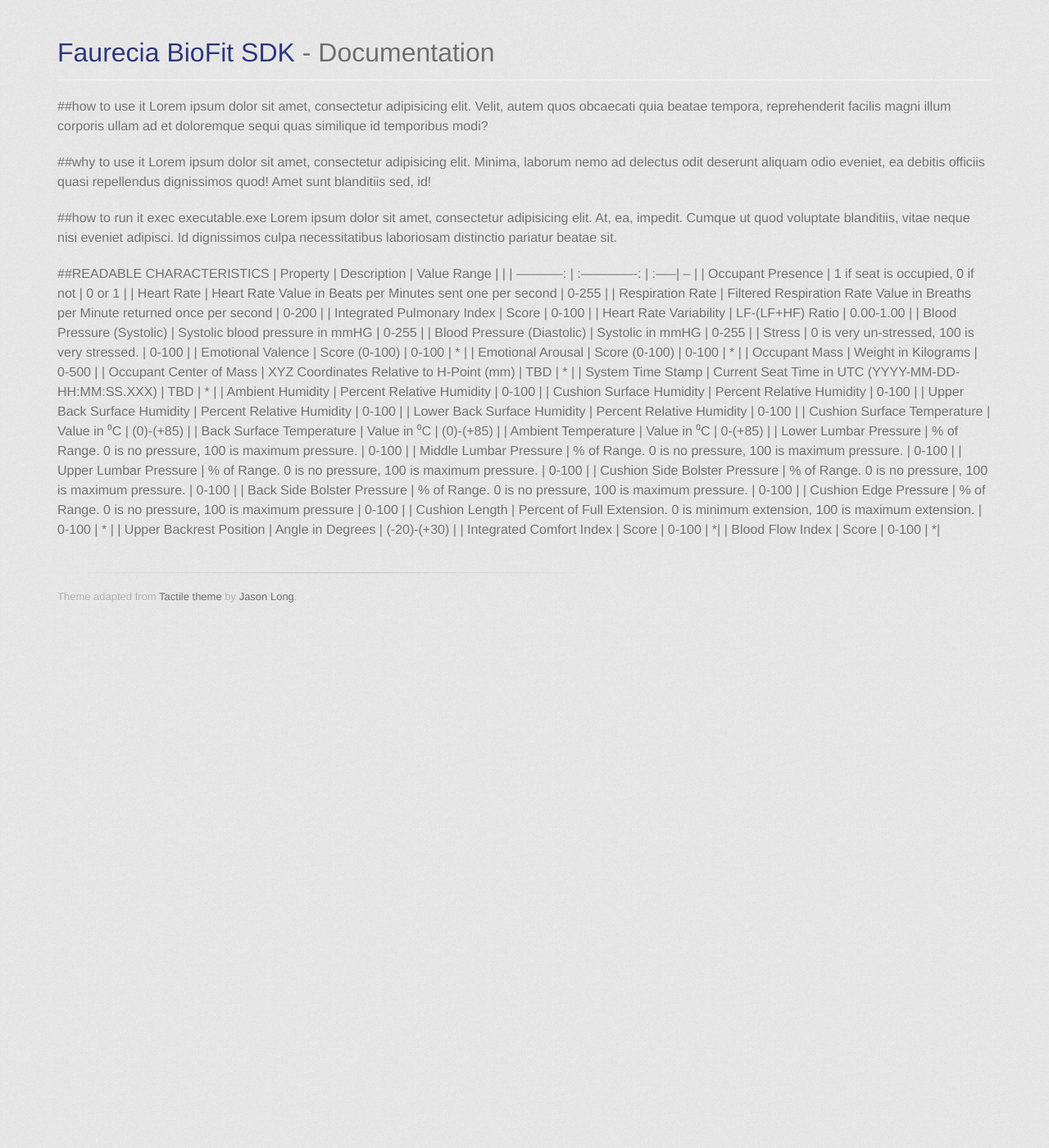
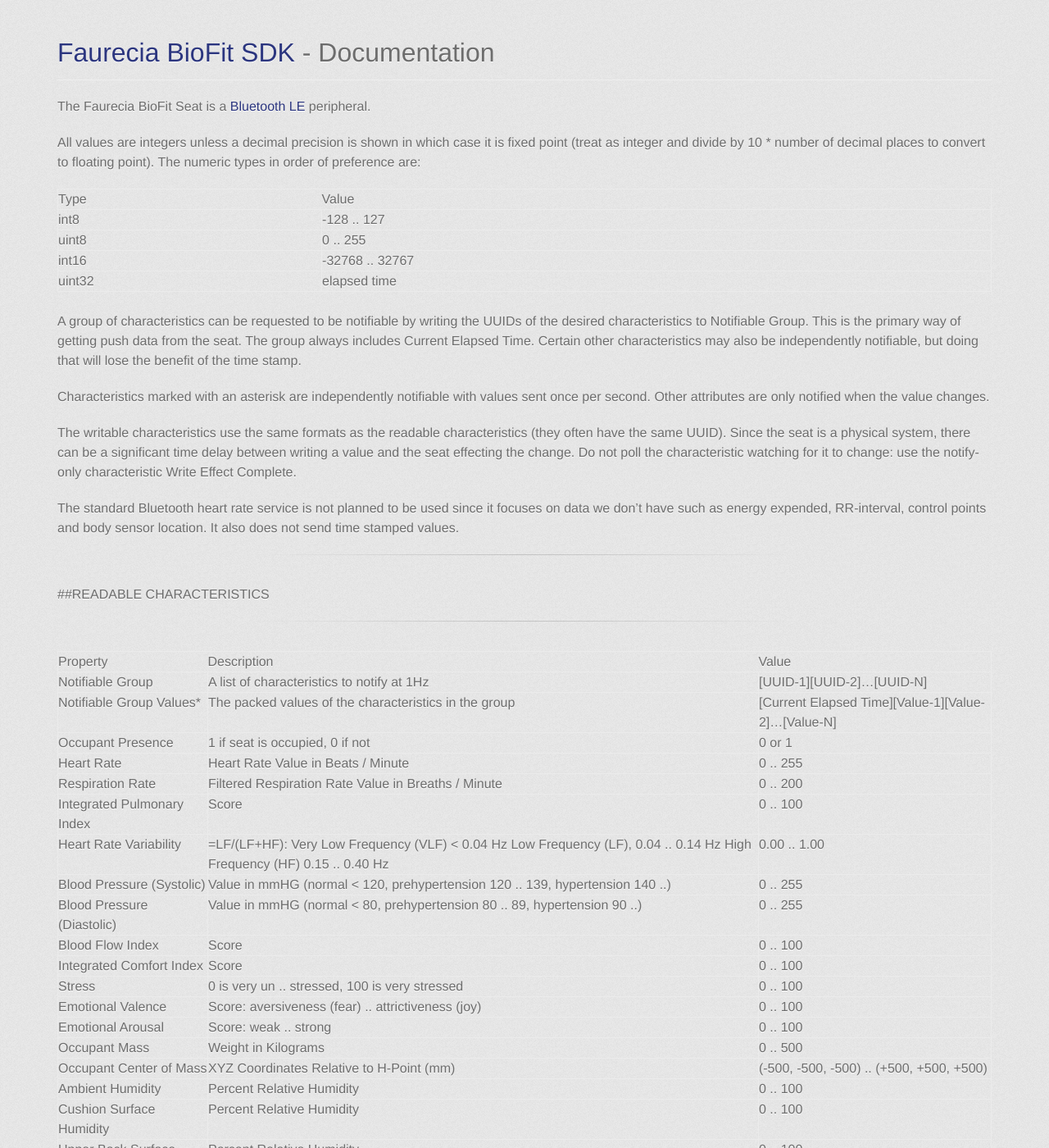
Before and after one commit to FaureciaDev/faureciadev.github.io, a Jekyll site: the page built from documentation.html, in a window 1280 px wide and 1400 px high. Shown: the whole window at 82% size. Built offline with Jekyll 4.4.1, drawn with Linux system fonts in a browser that asks for light colours; some web fonts are replaced; Markdown is read by kramdown in place of the engine named in the settings; some of the changed text lies outside the part shown.

Commit message:
added notifiable and writeable characteristic documentation. Add introduction to type values

```diff
--- a/_includes/documentation.md
+++ b/_includes/documentation.md
@@ -1,43 +1,109 @@
-##how to use it
-Lorem ipsum dolor sit amet, consectetur adipisicing elit. Velit, autem quos obcaecati quia beatae tempora, reprehenderit facilis magni illum corporis ullam ad et doloremque sequi quas similique id temporibus modi?
+The Faurecia BioFit Seat is a [Bluetooth LE](http://www.bluetooth.com/Pages/low-energy-tech-info.aspx) peripheral.
 
-##why to use it
-Lorem ipsum dolor sit amet, consectetur adipisicing elit. Minima, laborum nemo ad delectus odit deserunt aliquam odio eveniet, ea debitis officiis quasi repellendus dignissimos quod! Amet sunt blanditiis sed, id!
+All values are integers unless a decimal precision is shown in which
+case it is fixed point (treat as integer and divide by 10 * number of
+decimal places to convert to floating point). The numeric types in
+order of preference are:
 
-##how to run it
-    exec executable.exe
-Lorem ipsum dolor sit amet, consectetur adipisicing elit. At, ea, impedit. Cumque ut quod voluptate blanditiis, vitae neque nisi eveniet adipisci. Id dignissimos culpa necessitatibus laboriosam distinctio pariatur beatae sit.
+|Type | Value|
+| :----- | :----------- |
+| int8   | -128 .. 127 |
+| uint8  | 0 .. 255 |
+| int16  | -32768 .. 32767 |
+| uint32 | elapsed time |
 
+<br />
+A group of characteristics can be requested to be notifiable by
+writing the UUIDs of the desired characteristics to Notifiable Group.
+This is the primary way of getting push data from the seat. The group
+always includes Current Elapsed Time. Certain other characteristics
+may also be independently notifiable, but doing that will lose the
+benefit of the time stamp.
+
+Characteristics marked with an asterisk are independently notifiable
+with values sent once per second. Other attributes are only notified
+when the value changes.
+
+The writable characteristics use the same formats as the readable
+characteristics (they often have the same UUID). Since the seat is a
+physical system, there can be a significant time delay between writing
+a value and the seat effecting the change. Do not poll the
+characteristic watching for it to change: use the notify-only
+characteristic Write Effect Complete.
+
+The standard Bluetooth heart rate service is not planned to be used
+since it focuses on data we don't have such as energy expended,
+RR-interval, control points and body sensor location. It also does not
+send time stamped values.
+
+<hr />
 ##READABLE CHARACTERISTICS
-|  Property  | Description   | Value Range  | |
-| -----------: | :-------------: | :-----| -- |
+<hr />
+
+|  Property  | Description   | Value |
+| :---------------------- | :------------- | :-----|
+|Notifiable Group   |     A list of characteristics to notify at 1Hz |  [UUID-1][UUID-2]...[UUID-N]
+|Notifiable Group Values*   |    The packed values of the characteristics in the group | [Current Elapsed Time][Value-1][Value-2]...[Value-N]
 | Occupant Presence |  1 if seat is occupied, 0 if not | 0 or 1 |
-| Heart Rate  | Heart Rate Value in Beats per Minutes sent one per second  | 0-255 |
-| Respiration Rate | Filtered Respiration Rate Value in Breaths per Minute returned once per second | 0-200 |
-| Integrated Pulmonary Index | Score | 0-100 |
-| Heart Rate Variability | LF-(LF+HF) Ratio | 0.00-1.00 |
-| Blood Pressure (Systolic) | Systolic blood pressure in mmHG | 0-255 |
-| Blood Pressure (Diastolic) | Systolic in mmHG | 0-255 |
-| Stress | 0 is very un-stressed, 100 is very stressed. | 0-100 |
-| Emotional Valence | Score (0-100) | 0-100 | * |
-| Emotional Arousal | Score (0-100) | 0-100 | * |
-| Occupant Mass | Weight in Kilograms | 0-500 |
-| Occupant Center of Mass | XYZ Coordinates Relative to H-Point (mm) | TBD | * |
-| System Time Stamp | Current Seat Time in UTC (YYYY-MM-DD-HH:MM:SS.XXX) | TBD | * |
-| Ambient Humidity | Percent Relative Humidity | 0-100 |
-| Cushion Surface Humidity | Percent Relative Humidity | 0-100 |
-| Upper Back Surface Humidity  | Percent Relative Humidity | 0-100 |
-| Lower Back Surface Humidity | Percent Relative Humidity | 0-100 |
-| Cushion Surface Temperature | Value in ⁰C | (0)-(+85) |
-| Back Surface Temperature | Value in ⁰C | (0)-(+85) |
-| Ambient Temperature | Value in ⁰C | 0-(+85) |
-| Lower Lumbar Pressure | % of Range. 0 is no pressure, 100 is maximum pressure. | 0-100 |
-| Middle Lumbar Pressure | % of Range. 0 is no pressure, 100 is maximum pressure. | 0-100 |
-| Upper Lumbar Pressure | % of Range. 0 is no pressure, 100 is maximum pressure. | 0-100 |
-| Cushion Side Bolster Pressure | % of Range. 0 is no pressure, 100 is maximum pressure. | 0-100 |
-| Back Side Bolster Pressure | % of Range. 0 is no pressure, 100 is maximum pressure. | 0-100 |
-| Cushion Edge Pressure | % of Range. 0 is no pressure, 100 is maximum pressure | 0-100 |
-| Cushion Length | Percent of Full Extension. 0 is minimum extension, 100 is maximum extension. | 0-100 | * |
-| Upper Backrest Position | Angle in Degrees | (-20)-(+30) |
-| Integrated Comfort Index | Score | 0-100 | *|
-| Blood Flow Index | Score | 0-100 | *|
+| Heart Rate  | Heart Rate Value in Beats / Minute | 0 .. 255 |
+| Respiration Rate | Filtered Respiration Rate Value in Breaths / Minute | 0 .. 200 |
+| Integrated Pulmonary Index | Score | 0 .. 100 |
+| Heart Rate Variability | =LF/(LF+HF): Very Low Frequency (VLF) < 0.04 Hz Low Frequency (LF), 0.04 .. 0.14 Hz High Frequency (HF) 0.15 .. 0.40 Hz | 0.00 .. 1.00 |
+| Blood Pressure (Systolic) | Value in mmHG (normal < 120, prehypertension 120 .. 139, hypertension 140 ..) | 0 .. 255 |
+| Blood Pressure (Diastolic) | Value in mmHG (normal < 80, prehypertension 80 .. 89, hypertension 90 ..) | 0 .. 255 |
+| Blood Flow Index | Score | 0 .. 100 |
+| Integrated Comfort Index | Score | 0 .. 100 |
+| Stress | 0 is very un .. stressed, 100 is very stressed | 0 .. 100 |
+| Emotional Valence | Score: aversiveness (fear) .. attrictiveness (joy) | 0 .. 100 |
+| Emotional Arousal | Score: weak .. strong | 0 .. 100 |
+| Occupant Mass | Weight in Kilograms | 0 .. 500 |
+| Occupant Center of Mass | XYZ Coordinates Relative to H-Point (mm) | (-500, -500, -500) .. (+500, +500, +500) |
+| Ambient Humidity | Percent Relative Humidity | 0 .. 100 |
+| Cushion Surface Humidity | Percent Relative Humidity | 0 .. 100 |
+| Upper Back Surface Humidity  | Percent Relative Humidity | 0 .. 100 |
+| Lower Back Surface Humidity | Percent Relative Humidity | 0 .. 100 |
+| Cushion Surface Temperature | Value in ⁰C | 0 .. 85 |
+| Back Surface Temperature | Value in ⁰C | 0 .. 85 |
+| Ambient Temperature | Value in ⁰C | 0 .. 85 |
+| Lower Lumbar Pressure | % of Range. 0 is no pressure, 100 is maximum pressure. | 0 .. 100 |
+| Middle Lumbar Pressure | % of Range. 0 is no pressure, 100 is maximum pressure. | 0 .. 100 |
+| Upper Lumbar Pressure | % of Range. 0 is no pressure, 100 is maximum pressure. | 0 .. 100 |
+| Cushion Side Bolster Pressure | % of Range. 0 is no pressure, 100 is maximum pressure. | 0 .. 100 |
+| Back Side Bolster Pressure | % of Range. 0 is no pressure, 100 is maximum pressure. | 0 .. 100 |
+| Cushion Edge Pressure | % of Range. 0 is no pressure, 100 is maximum pressure | 0 .. 100 |
+| Cushion Length | Percent of Full Extension. 0 is minimum extension, 100 is maximum extension. | 0 .. 100 |
+| Upper Backrest Position | Angle in Degrees | -20 .. +30 |
+| Massage Program Selection | 0 is off, 1-99 are pre-set programs | 0 .. 99
+|Massage Intensity           | 1 is min intensity, 9 is max intensity |    1 .. 9
+|Massage Speed               | 1 is min speed, 9 is max speed|    1 .. 9
+|Ventilation Level           | 0 is off, 1 is min ventilation, 9 is max ventilation |    0 .. 9
+|Back Heating and Cooling    | < 0 is cooling, 0 is off, > 0 is heating | -9 .. 9
+|Cushion Heating and Cooling | < 0 is cooling, 0 is off, > 0 is heating | -9 .. 9
+
+<hr />
+##NOTIFIABLE ONLY CHARACTERISTICS
+<hr />
+
+|  Property  | Value |
+| :---------------------- | :------------- | :-----|
+|Write Effect Complete  || [UUID][Value]
+
+
+<hr />
+##WRITEABLE CHARACTERISTICS
+<hr />
+|  Property  | Time to take effect  |
+| :---------------------- | :-----|
+|Massage Program Selection     |   0.2 s
+|Massage Intensity             |   0.2 s
+|Massage Speed                 |   0.2 s
+|Lower Lumbar Pressure         |   4.0 s
+|Middle Lumbar Pressure        |   4.0 s
+|Upper Lumbar Pressure         |   4.0 s
+|Cushion Side Bolster Width    |   2.5 s
+|Back Side Bolster Width       |   3.5 s
+|Cushion Length                |   2.5 s
+|Upper Backrest Position       |   3.0 s
+|Ventilation Level             |   0.2 s
+|Back Heating and Cooling      |   0.2 s
+|Cushion Heating and Cooling   |   0.2 s
```
Also changed, not shown: 1 other file.
